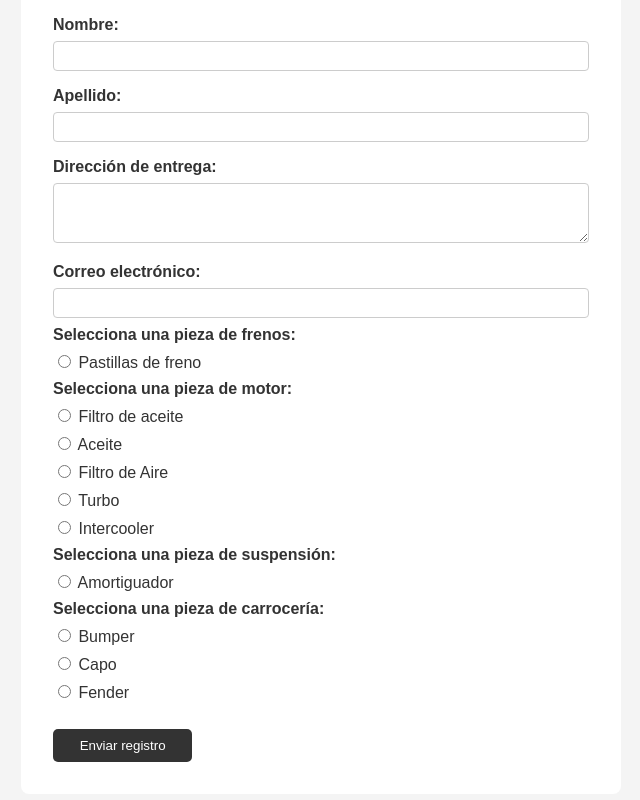
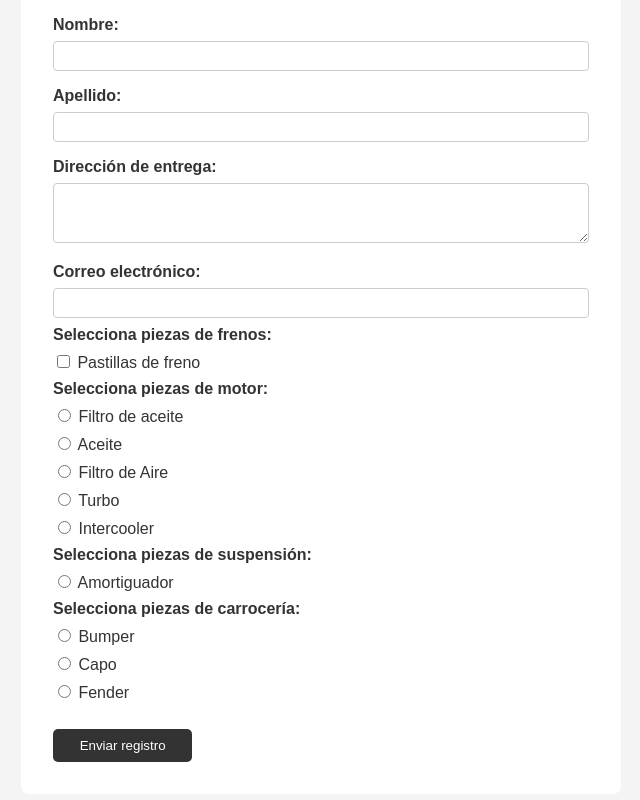
Before and after one commit to DaniLavoe/Laboratorio-IDC, a plain HTML site: page registro.html in a window 1280 px wide. Shown: the part 518-1318 px from the top of the page, without its empty margins (319-959 px from the left). Drawn offline with Linux system fonts and the light colour scheme.

Commit message:
Update registro.html

```diff
--- a/registro.html
+++ b/registro.html
@@ -154,25 +154,26 @@ color: beige;
       <label for="email">Correo electrónico:</label>
       <input type="email" id="email" name="email" required>
 
-     <div class="piezas">
-  <label><strong>Selecciona una pieza de frenos:</strong></label>
-  <label><input type="radio" name="frenos" value="Pastillas de freno"> Pastillas de freno</label>
+    <div class="piezas">
+  <label><strong>Selecciona piezas de frenos:</strong></label>
+  <label><input type="checkbox" name="frenos" value="Pastillas de freno"> Pastillas de freno</label>
 
-  <label><strong>Selecciona una pieza de motor:</strong></label>
+  <label><strong>Selecciona piezas de motor:</strong></label>
   <label><input type="radio" name="motor" value="Filtro de aceite"> Filtro de aceite</label>
   <label><input type="radio" name="motor" value="Aceite de Motor"> Aceite</label>
-  <label><input type="radio" name="motor" value="Filtro de Aire"> Filtro de Aire</label
-  ><label><input type="radio" name="motor" value="Turbo"> Turbo</label>
+  <label><input type="radio" name="motor" value="Filtro de Aire"> Filtro de Aire</label>
+  <label><input type="radio" name="motor" value="Turbo"> Turbo</label>
   <label><input type="radio" name="motor" value="Intercooler"> Intercooler</label>
 
-  <label><strong>Selecciona una pieza de suspensión:</strong></label>
+  <label><strong>Selecciona piezas de suspensión:</strong></label>
   <label><input type="radio" name="suspension" value="Amortiguador"> Amortiguador</label>
 
-  <label><strong>Selecciona una pieza de carrocería:</strong></label>
+  <label><strong>Selecciona piezas de carrocería:</strong></label>
   <label><input type="radio" name="carroceria" value="Bumper"> Bumper</label>
   <label><input type="radio" name="carroceria" value="Capo"> Capo</label>
   <label><input type="radio" name="carroceria" value="Fender"> Fender</label>
 </div>
+
 
 
       <input type="submit" value="Enviar registro">
```
